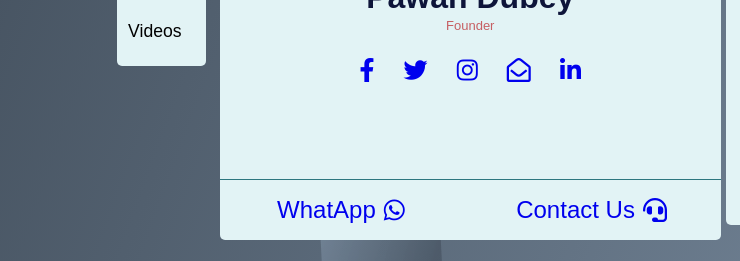
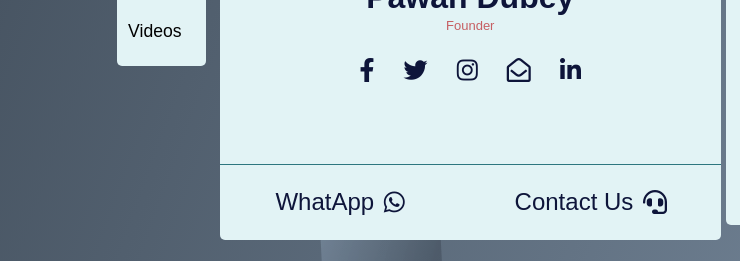
Before and after one commit to SarkarPriyanshu/Business_Card, a website: page index.html in a window 1280 px wide. Shown: the part 392-653 px from the top of the page, 0-740 px from the left. Drawn offline with Linux system fonts and the light colour scheme; a web font is replaced by a local one.

Commit message:
Add links change color palletes

```diff
--- a/StyleSheet/index.css
+++ b/StyleSheet/index.css
@@ -529,7 +529,7 @@ body {
     border-radius: 0 0 0 0;
   }
 
-  @media (max-width: 412px) {
+  @media (max-width: 414px) {
     .Nav-Container {
       display: none;
     }
@@ -580,6 +580,7 @@ body {
 
 .Main-Social-Loges a {
   transition: color 1s ease;
+  color: #0e153a;
 }
 
 .Main-Social-Loges a i {
@@ -612,10 +613,11 @@ body {
   text-decoration: none;
   text-align: center;
   transition: color 1s ease;
+  color: #0e153a;
 }
 
 .Other-Contact-Options a i {
-  padding: 0 0.5rem;
+  padding: 0.6rem;
 }
 
 .Other-Contact-Options a:hover {
@@ -640,7 +642,7 @@ body {
   }
 }
 
-@media (max-width: 412px) {
+@media (max-width: 414px) {
   .Main-Container {
     width: 100%;
     border-radius: 0px;
@@ -668,6 +670,7 @@ body {
     border: 1px solid #f9bf8f;
     border-radius: 5px;
     transition: color 1s ease, border 1s ease;
+    box-shadow: 3px 4px 4px -4px #8abcc9;
   }
 
   .Other-Contact-Options a:hover {
@@ -760,7 +763,7 @@ body {
   }
 }
 
-@media (max-width: 412px) {
+@media (max-width: 414px) {
   .Content-1-Div-Wrapper {
     opacity: 1 !important;
     position: static !important;
@@ -809,7 +812,7 @@ body {
   }
 }
 
-@media (max-width: 412px) {
+@media (max-width: 414px) {
   .Content-2-Div-Wrapper {
     height: auto;
     opacity: 1 !important;
@@ -869,7 +872,7 @@ body {
   }
 }
 
-@media (max-width: 412px) {
+@media (max-width: 414px) {
   .Content-3-Div-Wrapper {
     height: auto !important;
     opacity: 1 !important;
@@ -917,7 +920,7 @@ body {
   }
 }
 
-@media (max-width: 412px) {
+@media (max-width: 414px) {
   .Content-4-Div-Wrapper {
     height: auto !important;
     opacity: 1 !important;
```
